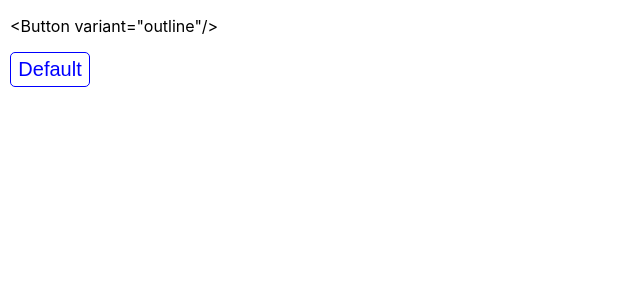
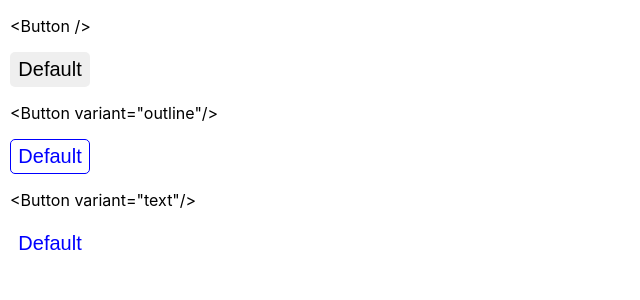
Before and after one commit to pressR2/Button-component, a React (Create React App) app: page / in a window 1280 px wide. Shown: the top 300 px of the page, without its empty margins (0-640 px from the left). Built offline with nearby package versions, Linux system fonts and the light colour scheme.

Commit message:
feat: create an example site for buttons

```diff
--- a/src/App.js
+++ b/src/App.js
@@ -6,8 +6,15 @@ class App extends Component {
   render () {
     return (
       <div className="App">
+        <p className = "main-p"> {'<Button />'} </p>
+        <Button />
+        <p className = "main-p"> {'<Button variant="outline"/>'} </p>
         <Button
           variant = "outline"
+        />
+        <p className = "main-p"> {'<Button variant="text"/>'} </p>
+        <Button
+          variant = "text"
         />
       </div>
     );
--- a/src/Button.js
+++ b/src/Button.js
@@ -3,26 +3,17 @@ import React from "react";
 class Button extends React.Component {
 
     render() {
-        // let str = ''
-        // let buttonClass = ''
-        // if (this.props.variant === undefined) {
         let buttonClass = 'main-button'
-        let str = '<Button />'
-        // }
+
         if (this.props.variant === 'outline') {
           buttonClass = 'main-button-outline'
-          str = '<Button variant="outline"/>'
         }
         if ( this.props.variant === 'text') {
           buttonClass = 'main-button-text'
-          str = '<Button variant="text"/>'
         }
+
         return (
-            <div>
-                <p className = "main-p"> {str} </p>
-                <button  className = {`id-button ${buttonClass}`}> Default </button>
-            </div>
-
+            <button  className = {`id-button ${buttonClass}`}> Default </button>
         )
 
     }
```
